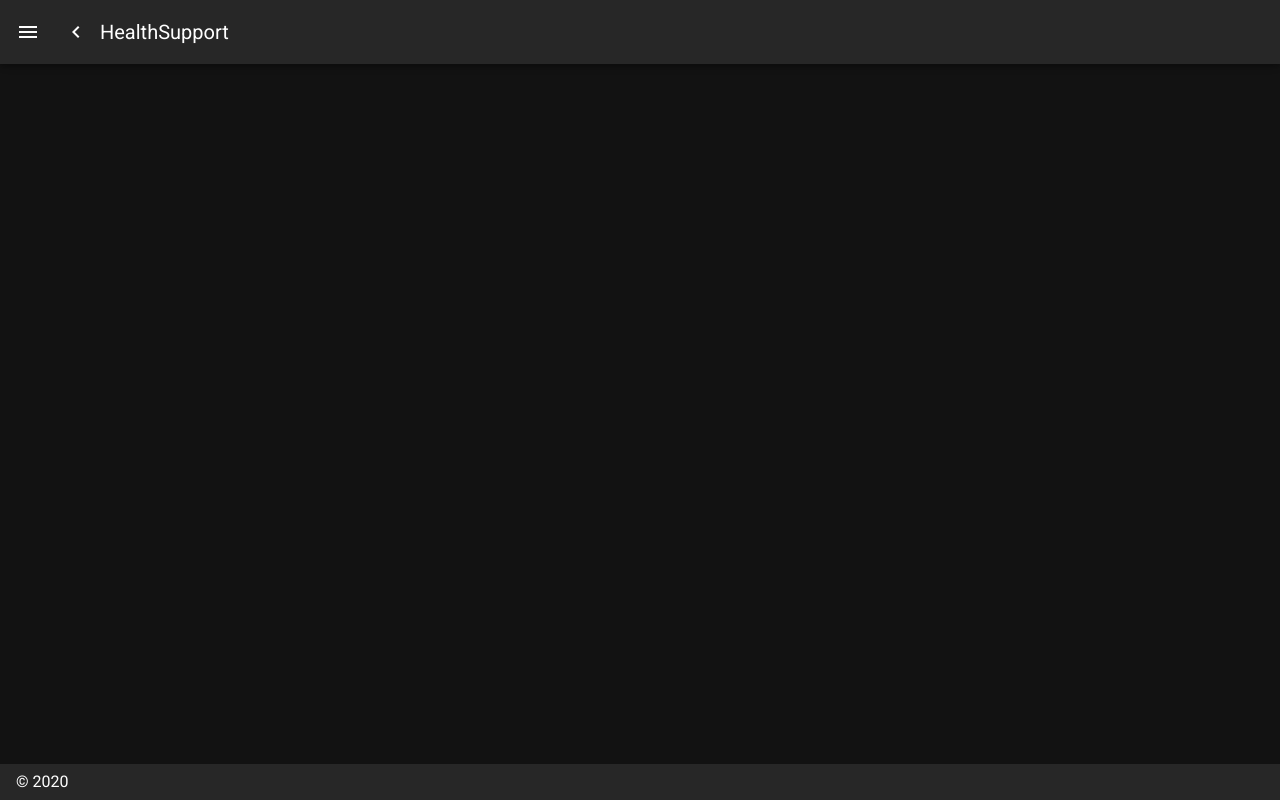
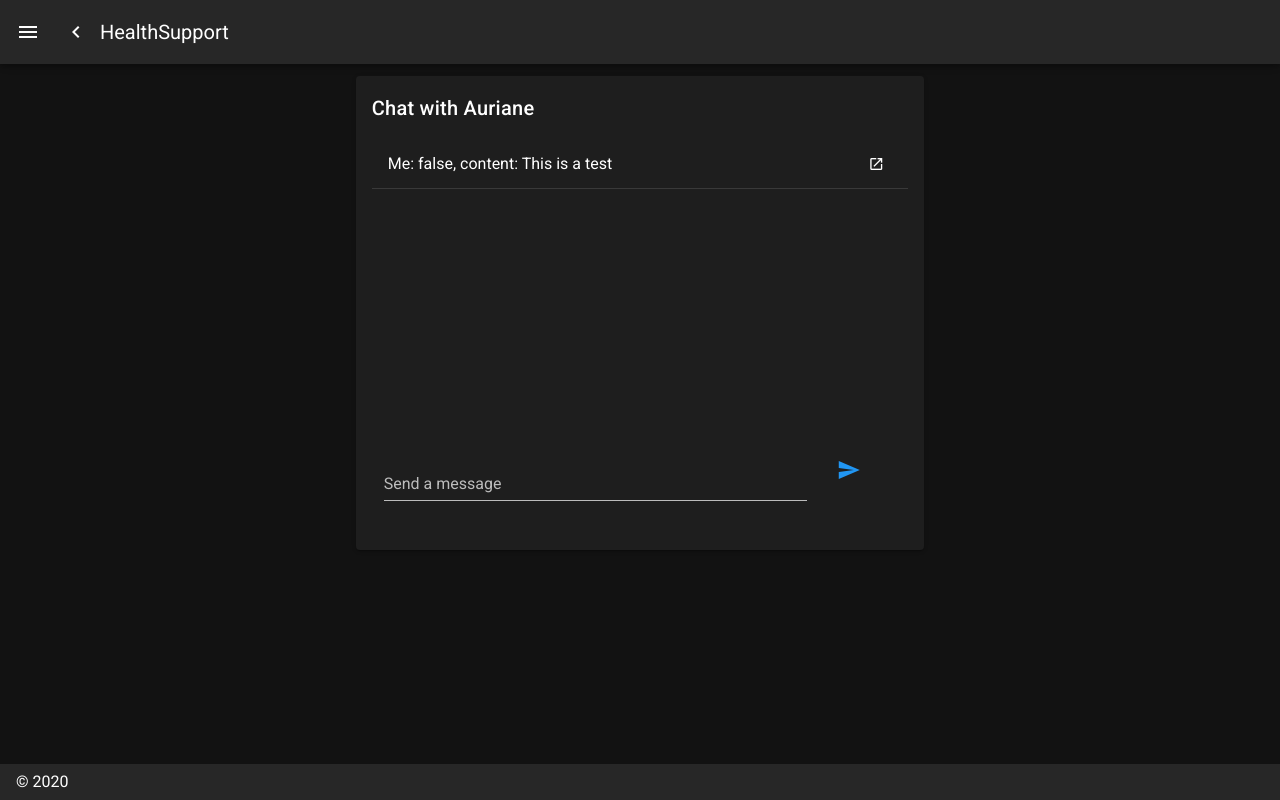
Before and after one commit to Redblueflame/HealthSupport-Frontend, a Nuxt app: page /chat in a window 1280 px wide. Built offline with nearby package versions, Linux system fonts and the light colour scheme.

Commit message:
feat(chat): Added base for chat

```diff
--- a/package.json
+++ b/package.json
@@ -11,6 +11,7 @@
     "lint": "yarn lint:js"
   },
   "dependencies": {
+    "@mdi/js": "^5.8.55",
     "@nuxt/typescript-runtime": "^2.0.0",
     "@nuxtjs/axios": "^5.12.2",
     "core-js": "^3.6.5",
--- /dev/null
+++ b/pages/chat.vue
@@ -0,0 +1,81 @@
+<template>
+  <v-row align="center" justify="center">
+    <v-col cols="12" md="6" sm="8">
+      <v-card>
+        <v-card-title>Chat with Auriane</v-card-title>
+        <v-card-text>
+          <v-form>
+            <v-container fill-height>
+              <v-row>
+                <v-virtual-scroll
+                  :bench="0"
+                  :items="messages"
+                  height="300"
+                  item-height="64"
+                >
+                  <template v-slot:default="message">
+                    <v-list-item :key="message.index">
+                      <v-list-item-content>
+                        <v-list-item-title>
+                          Me: {{ message.item.me }}, content: {{ message.item.content }}
+                        </v-list-item-title>
+                      </v-list-item-content>
+
+                      <v-list-item-action>
+                        <v-icon small>
+                          mdi-open-in-new
+                        </v-icon>
+                      </v-list-item-action>
+                    </v-list-item>
+
+                    <v-divider></v-divider>
+                  </template>
+                </v-virtual-scroll>
+              </v-row>
+              <v-row>
+                <v-col
+                  cols="8"
+                  md="10"
+                >
+                  <v-text-field
+                    v-model="chatMessage"
+                    label="Send a message"
+                    required
+                  ></v-text-field>
+                </v-col>
+                <v-col
+                  cols="4"
+                  md="2"
+
+                >
+                  <v-btn color="blue" icon>
+                    <v-icon>mdi-send</v-icon>
+                  </v-btn>
+                </v-col>
+              </v-row>
+            </v-container>
+          </v-form>
+        </v-card-text>
+      </v-card>
+    </v-col>
+  </v-row>
+</template>
+
+<script lang="ts">
+export default {
+  components: {},
+  data: () => ({
+    chatMessage: '',
+    messages: [
+      {
+        me: false,
+        content: 'This is a test'
+      }
+    ]
+  })
+}
+</script>
+
+<style scoped>
+
+</style>
--- a/pages/index.vue
+++ b/pages/index.vue
@@ -5,16 +5,57 @@
         <v-card-title>Welcome to HealthSupport !</v-card-title>
         <v-card-text>
           HealthSupport is a ChatBot that will help you if you have mental issues.
+          It is open source, and you can see the source code at the following links:
+          <div class="spacer"></div>
+          <ul>
+            <li><a href="https://github.com/Redblueflame/healthassist-bot">
+              <v-icon>{{ icons.mdiGithub }}</v-icon>
+              Chatbot sourcecode</a></li>
+            <li><a href="https://github.com/Redblueflame/HealthSupport-Frontend">
+              <v-icon>{{ icons.mdiGithub }}</v-icon>
+              Frontend (this website)</a></li>
+          </ul>
         </v-card-text>
+        <v-card-actions>
+          <v-btn v-on:click="redirect_chat">Get started</v-btn>
+        </v-card-actions>
       </v-card>
     </v-col>
   </v-row>
 </template>
 
 <script>
+import {
+  mdiGithub
+} from '@mdi/js'
+
+// noinspection JSUnusedGlobalSymbols
 export default {
-  components: {
-
+  components: {},
+  data: () => ({
+    icons: {
+      mdiGithub
+    }
+  }),
+  methods: {
+    redirect_chat: () => {
+      this.$router.push('/chat')
+    }
   }
 }
 </script>
+<style scoped>
+.spacer {
+  margin-bottom: 10px;
+}
+
+ul {
+  padding: 0;
+  list-style-type: none;
+}
+
+a {
+  color: inherit;
+  text-decoration: none; /* no underline */
+}
+</style>
```
Also changed, not shown: 1 other file (tests, documents, lock files or other folders).
